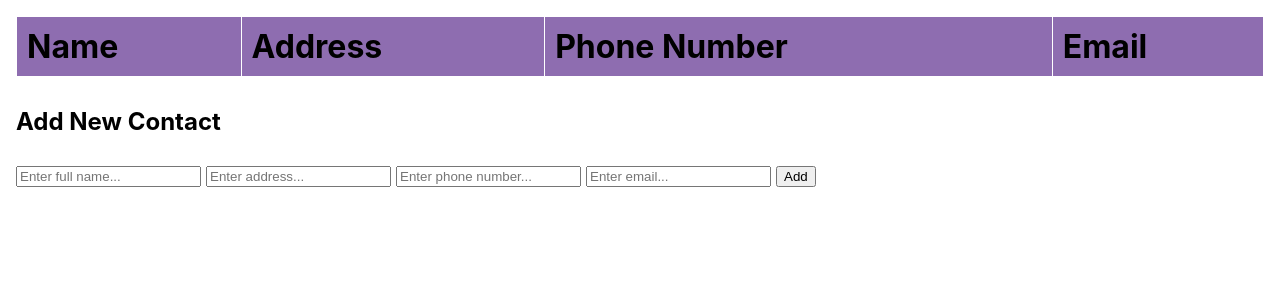
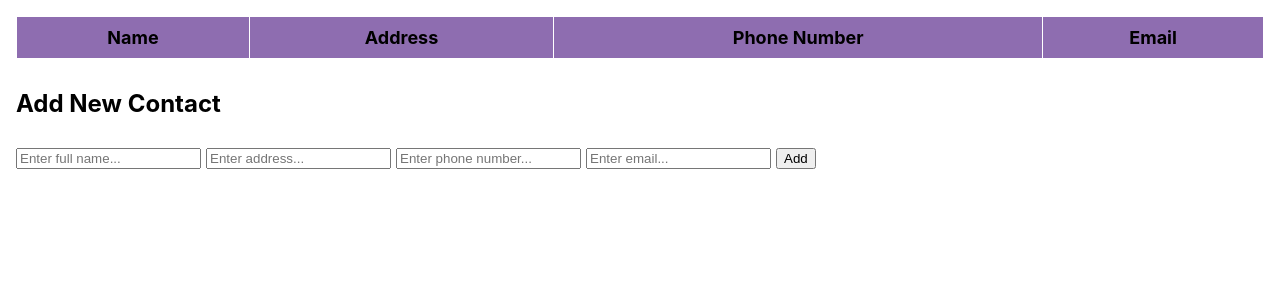
Before and after one commit to vvynz/contactlist, a React (Create React App) app: page / in a window 1280 px wide. Shown: the top 300 px of the page. Built offline with nearby package versions, Linux system fonts and the light colour scheme.

Commit message:
Minor styling update

```diff
--- a/src/App.css
+++ b/src/App.css
@@ -13,9 +13,8 @@ table {
 th,
 td {
   border: 1px solid #fff;
-  text-align: left;
   padding: 10px;
-  font-size: 32px;
+  font-size: 18px;
 }
 
 th {
```
